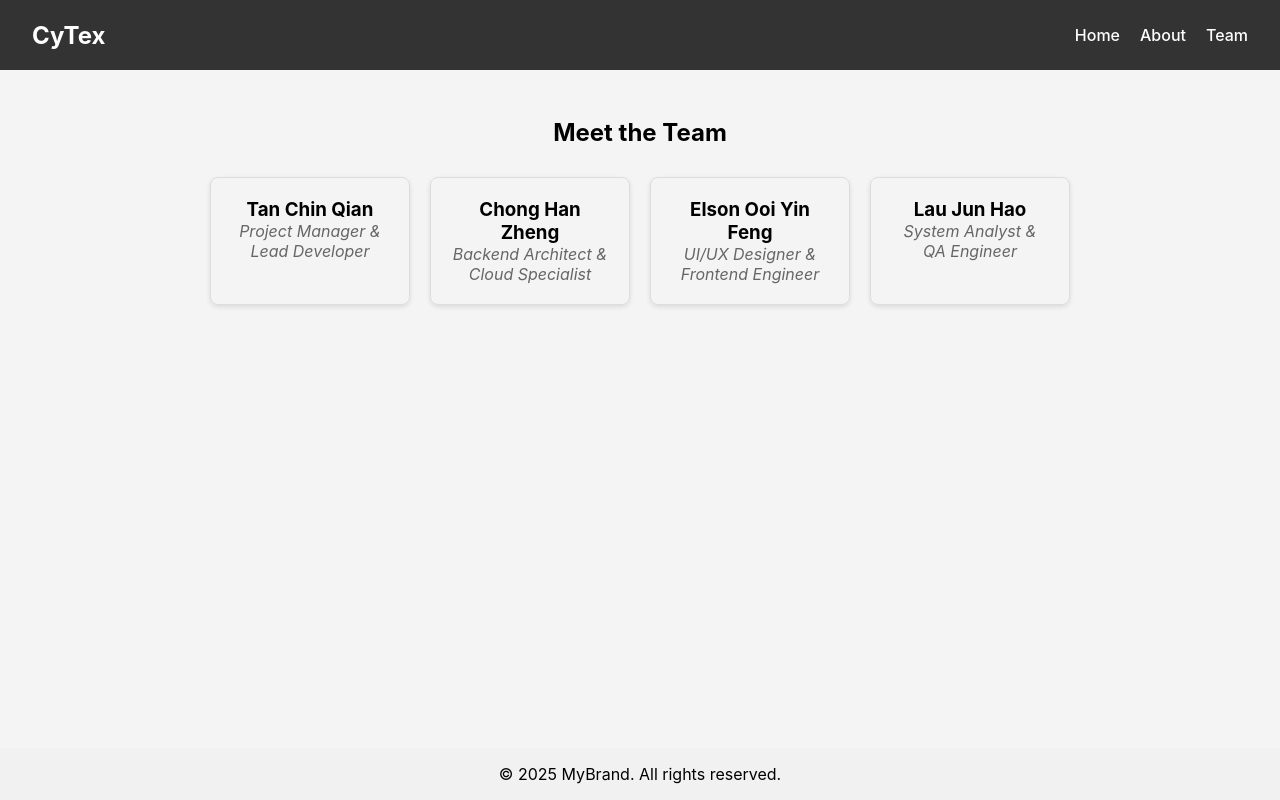
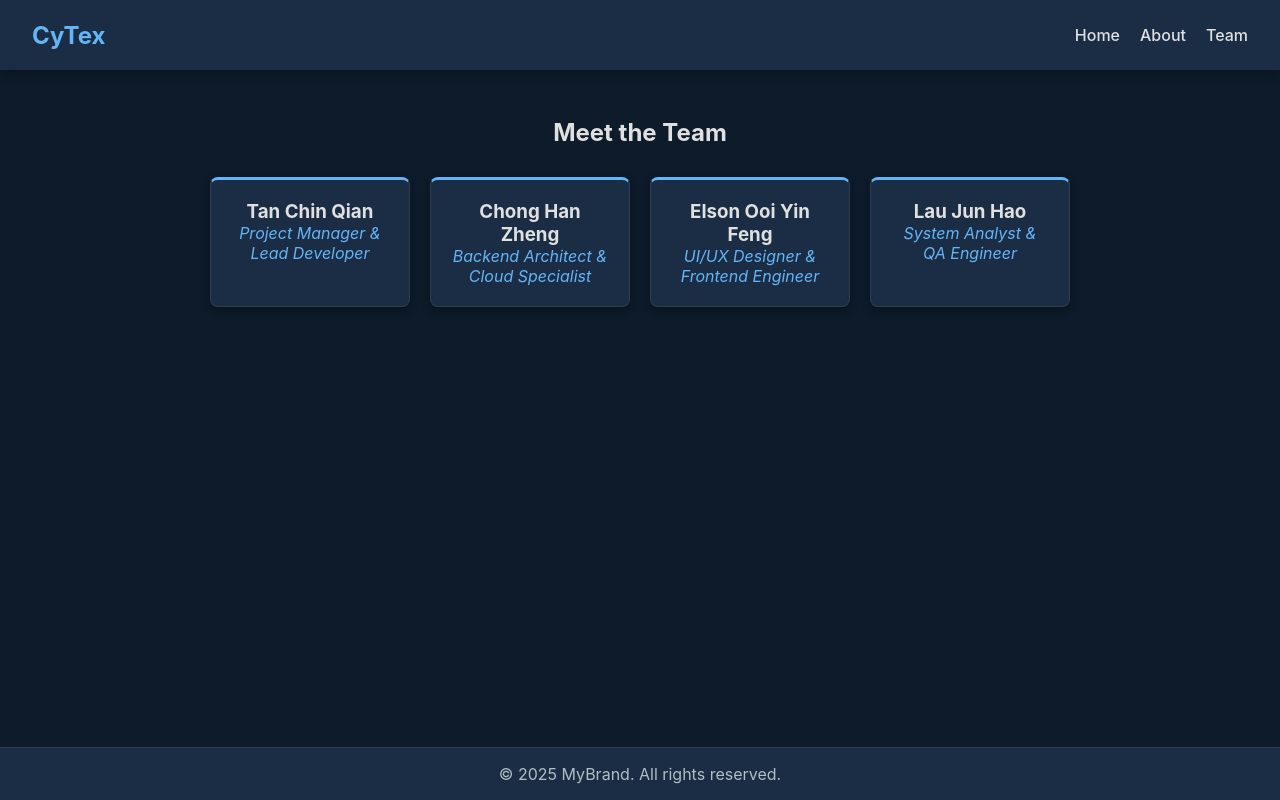
Before and after one commit to tanchinqian/CAT201-Assignment2, a React (Vite) app: page /team in a window 1280 px wide. Built offline with nearby package versions, Linux system fonts and the light colour scheme.

Commit message:
Adjusting the styling and the color of each css file

```diff
--- a/package.json
+++ b/package.json
@@ -12,6 +12,7 @@
   "dependencies": {
     "react": "^19.2.0",
     "react-dom": "^19.2.0",
+    "react-icons": "^5.5.0",
     "react-router-dom": "^7.10.1"
   },
   "devDependencies": {
--- a/src/components/FeatureCard.css
+++ b/src/components/FeatureCard.css
@@ -1,33 +1,34 @@
 .feature-card {
-    background: white;
+    background: #1B2D45;
     padding: 30px;
     border-radius: 12px;
-    box-shadow: 0 5px 15px rgba(0,0,0,0.05); /* Soft shadow */
+    box-shadow: 0 5px 15px rgba(0,0,0,0.3);
     transition: transform 0.3s ease, box-shadow 0.3s ease;
-    border: 1px solid #eee;
+    border: 1px solid #2C3E50;
     text-align: left;
+    border-top: 5px solid #64B5F6;
 }
 
 .feature-card:hover {
     transform: translateY(-5px);
-    box-shadow: 0 10px 25px rgba(0,0,0,0.1);
-    border-color: #ff6b6b;
+    box-shadow: 0 10px 25px rgba(0,0,0,0.5);
+    border-color: #64B5F6;
 }
 
 .feature-icon {
     font-size: 2rem;
     margin-bottom: 15px;
-    color: #ff6b6b;
+    color: #64B5F6;
 }
 
 .feature-card h3 {
     margin-bottom: 10px;
-    color: #2c3e50;
+    color: #E0E0E0;
     font-size: 1.25rem;
 }
 
 .feature-card p {
-    color: #666;
+    color: #B0BEC5;
     line-height: 1.6;
     font-size: 0.95rem;
 }
--- a/src/components/Footer.css
+++ b/src/components/Footer.css
@@ -1,7 +1,9 @@
 .footer {
-  background-color: #f1f1f1;
+  background-color: #1B2D45;
   text-align: center;
   padding: 1rem;
-  margin-top: auto; /* Pushes footer to bottom if using flex-column layout */
+  margin-top: auto;
   width: 100%;
+  color: #B0BEC5;
+  border-top: 1px solid #2C3E50;
 }
--- a/src/components/Navbar.css
+++ b/src/components/Navbar.css
@@ -5,15 +5,18 @@
   justify-content: space-between;
   align-items: center;
   padding: 0 2rem;
-  background-color: #333;
+  background-color: #1B2D45;
   color: white;
   position: relative;
   z-index: 10;
+    box-shadow: 0 4px 10px rgba(0,0,0,0.3);
 }
 
 .nav-logo {
   margin: 0;
   font-size: 1.5rem;
+    color: #64B5F6;
+    font-weight: 700;
 }
 
 .nav-links {
@@ -22,11 +25,12 @@
 }
 
 .nav-item {
-  color: white;
-  text-decoration: none;
-  font-weight: 500;
+    color: #E0E0E0;
+    text-decoration: none;
+    font-weight: 500;
+    transition: color 0.3s ease;
 }
 
 .nav-item:hover {
-  color: #ddd;
+  color: #64B5F6;
 }
--- a/src/components/StatsBreak.css
+++ b/src/components/StatsBreak.css
@@ -14,7 +14,7 @@
 }
 
 .stats-overlay {
-    background: rgba(44, 62, 80, 0.85);
+    background: rgba(13, 27, 42, 0.9);
     width: 100%;
     height: 100%;
     display: flex;
@@ -39,6 +39,7 @@
     font-size: 1.2rem;
     margin-bottom: 40px;
     opacity: 0.9;
+    color: #B0BEC5;
 }
 
 .stats-grid {
@@ -50,7 +51,7 @@
 
 .stat-item h3 {
     font-size: 3rem;
-    color: #ff6b6b;
+    color: #64B5F6;
     margin: 0;
     font-weight: 900;
 }
@@ -60,4 +61,5 @@
     text-transform: uppercase;
     letter-spacing: 1px;
     font-weight: bold;
+    color: #E0E0E0;
 }
--- a/src/components/Testimonials.css
+++ b/src/components/Testimonials.css
@@ -1,18 +1,18 @@
 .testimonials-section {
     padding: 80px 20px;
-    background-color: #f9f9f9;
+    background-color: #0D1B2A;
     text-align: center;
     overflow: hidden;
 }
 
 .section-title {
     font-size: 2.5rem;
-    color: #333;
+    color: #E0E0E0;
     margin-bottom: 0.5rem;
 }
 
 .section-subtitle {
-    color: #666;
+    color: #B0BEC5;
     margin-bottom: 3rem;
 }
 
@@ -49,19 +49,19 @@
 
 /* CARD STYLING */
 .testimonial-card {
-    background: white;
+    background: #1B2D45;
     padding: 40px;
     border-radius: 15px;
-    box-shadow: 0 10px 30px rgba(0,0,0,0.08);
+    box-shadow: 0 10px 30px rgba(0,0,0,0.3);
     text-align: left;
     position: relative;
-    border-top: 5px solid #ff6b6b;
+    border-top: 5px solid #64B5F6;
     margin: 0 auto;
 }
 
 .quote-icon {
     font-size: 4rem;
-    color: #f0f0f0;
+    color: #2c3e50;
     font-family: serif;
     position: absolute;
     top: 10px;
@@ -71,7 +71,7 @@
 
 .review-text {
     font-size: 1.2rem;
-    color: #444;
+    color: #E0E0E0;
     line-height: 1.6;
     margin-bottom: 25px;
     font-style: italic;
@@ -83,19 +83,19 @@
     display: flex;
     justify-content: space-between;
     align-items: flex-end;
-    border-top: 1px solid #eee;
+    border-top: 1px solid #2C3E50;
     padding-top: 15px;
 }
 
 .review-info h4 {
     margin: 0;
-    color: #2c3e50;
+    color: #64B5F6;
     font-size: 1.1rem;
 }
 
 .company-name {
     font-size: 0.9rem;
-    color: #888;
+    color: #B0BEC5;
 }
 
 /* NAVIGATION BUTTONS */
@@ -106,7 +106,7 @@
     height: 45px;
     border-radius: 50%;
     font-size: 1.5rem;
-    color: #764ba2;
+    color: #64B5F6;
     box-shadow: 0 4px 10px rgba(0,0,0,0.1);
     cursor: pointer;
     transition: all 0.2s ease;
@@ -117,8 +117,8 @@
 }
 
 .nav-btn:hover {
-    background: #764ba2;
-    color: white;
+    background: #64B5F6;
+    color: #0D1B2A;
 }
 
 .prev-btn {
@@ -140,13 +140,13 @@
 .dot {
     width: 12px;
     height: 12px;
-    background-color: #ddd;
+    background-color: #2C3E50;
     border-radius: 50%;
     cursor: pointer;
     transition: background-color 0.3s;
 }
 
 .dot.active {
-    background-color: #ff6b6b;
+    background-color: #64B5F6;
     transform: scale(1.2);
 }
--- a/src/index.css
+++ b/src/index.css
@@ -2,15 +2,16 @@
 * {
   margin: 0;
   padding: 0;
-  box-sizing: border-box; /* Crucial: Makes width/height calculations accurate */
+  box-sizing: border-box;
 }
 
 body, html {
   width: 100%;
   height: 100%;
-  overflow-x: hidden; /* Stops side-scrolling */
+  overflow-x: hidden;
   font-family: -apple-system, BlinkMacSystemFont, 'Segoe UI', Roboto, sans-serif;
-  background-color: #f4f4f4;
+  background-color: #0D1B2A;
+    color: #E0E0E0;
 }
 
 #root {
--- a/src/pages/About.css
+++ b/src/pages/About.css
@@ -4,11 +4,12 @@
   margin: 0 auto;
   line-height: 1.6;
   min-height: 80vh;
+  color: #E0E0E0;
 }
 
 .about-content h2 {
-  color: #333;
-  border-bottom: 2px solid #007bff;
+  color: #E0E0E0;
+  border-bottom: 2px solid #64B5F6;
   display: inline-block;
   padding-bottom: 5px;
 }
--- a/src/pages/Home.css
+++ b/src/pages/Home.css
@@ -1,6 +1,5 @@
 .home-container {
-
-  display: block; /* This forces standard top-to-bottom layout */
+  display: block;
   width: 100%;
 }
 
@@ -17,7 +16,7 @@
 
 
   background-image:
-    linear-gradient(rgba(0, 0, 0, 0.5), rgba(0, 0, 0, 0.5)),
+    linear-gradient(rgba(13, 27, 42, 0.7), rgba(13, 27, 42, 0.7)),
     url('/images/hero-image.jpg');
 
   background-size: cover;
@@ -42,6 +41,7 @@
   margin-bottom: 2rem;
   opacity: 0.9;
   font-weight: 300;
+  color: #B0BEC5;
 }
 
 
@@ -63,23 +63,22 @@
 }
 
 .btn-primary {
-  background-color: #ffffff;
-  color: #764ba2;
+  background-color: #64B5F6;
+  color: #0D1B2A;
 }
 
 .btn-secondary {
   background-color: transparent;
-  border: 2px solid white;
-  color: white;
+  border: 2px solid #64B5F6;
+  color: #64B5F6;
 }
 
 .btn:hover {
   transform: translateY(-3px);
-  box-shadow: 0 4px 15px rgba(0, 0, 0, 0.2);
+  box-shadow: 0 4px 15px rgba(100, 181, 246, 0.3);
 }
 
 .features {
-
   text-align: center;
   width: 100%;
   background-color: transparent;
@@ -88,66 +87,40 @@
 .features h2 {
   font-size: 2rem;
   margin-bottom: 3rem;
-  color: #333;
+  color: #E0E0E0;
 }
 
 .features-grid {
   display: flex;
   justify-content: center;
   gap: 30px;
-  flex-wrap: wrap; /*Allow to stack on mobile view*/
+  flex-wrap: wrap;
 }
 
-.feature-card {
-  background: white;
-  padding: 2rem;
-  border-radius: 12px;
-  width: 300px;
-
-  box-shadow: 0 4px 20px rgba(0, 0, 0, 0.08);
-  transition: transform 0.3s ease;
-  border-top: 5px solid #764ba2;
-}
-
-.feature-card:hover {
-  transform: translateY(-10px);
-}
-
-.feature-card h3 {
-  font-size: 1.5rem;
-  margin-bottom: 1rem;
-  color: #333;
-}
-
-.feature-card p {
-  color: #666;
-  line-height: 1.5;
-}
 
 /*Main Content Styling*/
 .info-wrapper {
 
-  background-color: #f8f9fa;
+  background-color: #0D1B2A;
   padding-top: 4rem;
   padding-bottom: 4rem;
   width: 100%;
-
-  /*Allow stacking of child components */
   display: flex;
   flex-direction: column;
   align-items: center;
   gap: 5rem;
+  color: #E0E0E0;
+}
 
-
+.info-wrapper h2 {
+    color: #E0E0E0;
 }
 
 /* Mission Section Styling*/
 .mission-section {
-
   width: 100%; /* FORCE FULL WIDTH */
   display: flex;
   justify-content: center; /* Centers the inner container */
-
 }
 
 .mission-container {
@@ -160,16 +133,20 @@
 }
 
 .mission-box {
-    background: white;
+    background: #1B2D45;
     padding: 2rem;
-    border-left: 5px solid #764ba2;
+    border-left: 5px solid #64B5F6;
     border-radius: 8px;
     flex: 1;
     min-width: 300px;
-    box-shadow: 0 2px 10px rgba(0,0,0,0.05);
+    box-shadow: 0 4px 15px rgba(0,0,0,0.3);
 }
 
 .mission-box h2 {
-    color: #764ba2;
+    color: #64B5F6;
     margin-bottom: 1rem;
 }
+
+.mission-box p {
+    color: #B0BEC5;
+}
--- a/src/pages/Home.jsx
+++ b/src/pages/Home.jsx
@@ -3,6 +3,7 @@ import FeatureCard from '../components/FeatureCard';
 import Testimonials from '../components/Testimonials';
 import StatsBreak from '../components/StatsBreak';
 import './Home.css';
+
 
 const Home = () => {
 
--- a/src/pages/Team.css
+++ b/src/pages/Team.css
@@ -2,6 +2,11 @@
   padding: 3rem 2rem;
   text-align: center;
   min-height: 80vh;
+  color: #E0E0E0;
+}
+
+.team-content h2 {
+  color: #E0E0E0;
 }
 
 .team-grid {
@@ -9,23 +14,30 @@
   justify-content: center;
   gap: 20px;
   margin-top: 30px;
-  flex-wrap: wrap; /* Allows cards to stack on mobile */
+  flex-wrap: wrap;
 }
 
 .team-card {
-  border: 1px solid #ddd;
+  border: 1px solid #2C3E50;
+  background-color: #1B2D45;
   padding: 20px;
   border-radius: 8px;
   width: 200px;
-  box-shadow: 0 2px 5px rgba(0,0,0,0.1);
+  box-shadow: 0 4px 10px rgba(0,0,0,0.3);
   transition: transform 0.2s;
+  border-top: 3px solid #64B5F6;
 }
 
 .team-card:hover {
   transform: translateY(-5px);
+  border-color: #64B5F6;
+}
+
+.team-card h3{
+  color: #E0E0E0;
 }
 
 .team-role {
-  color: #666;
+  color: #64B5F6;
   font-style: italic;
 }
```
Also changed, not shown: 1 other file (tests, documents, lock files or other folders).
